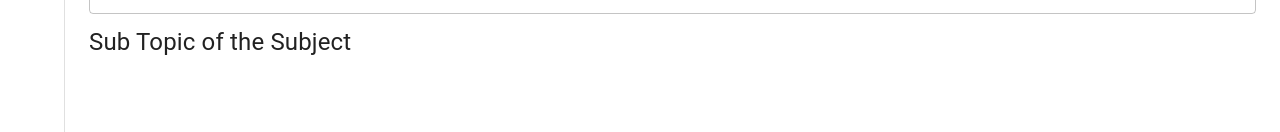
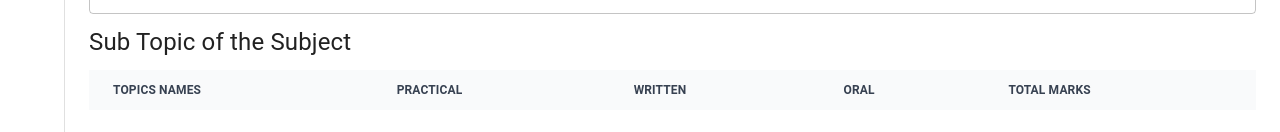
Before and after one commit to Piyush2627/LabProject, a React (Vite) app: page /makemarksheet in a window 1280 px wide. Shown: the part 478-610 px from the top of the page. Built offline with nearby package versions, Linux system fonts and the light colour scheme.

Commit message:
card render done

```diff
--- a/src/components/pages/MakeMarksheet/MakeMarksheet.tsx
+++ b/src/components/pages/MakeMarksheet/MakeMarksheet.tsx
@@ -115,10 +115,37 @@ function MakeMarksheet() {
           <div className="">
             <p className="text-md py-3 text-2xl"> Sub Topic of the Subject</p>
             <div>
-              {index !== null &&
-                SubjectData[index].sub_subjectName.map((subSubject, idx) => (
-                  <SubjectSubTopic key={idx} subtopics={subSubject} />
-                ))}
+              <div className="relative overflow-x-auto">
+                <table className="w-full text-sm text-left rtl:text-right text-gray-500 dark:text-gray-400">
+                  <thead className="text-xs text-gray-700 uppercase bg-gray-50 dark:bg-gray-700 dark:text-gray-400">
+                    <tr>
+                      <th scope="col" className="px-6 py-3">
+                        Topics Names{" "}
+                      </th>
+                      <th scope="col" className="px-6 py-3">
+                        Practical
+                      </th>
+                      <th scope="col" className="px-6 py-3">
+                        Written
+                      </th>
+                      <th scope="col" className="px-6 py-3">
+                        oral
+                      </th>
+                      <th scope="col" className="px-6 py-3">
+                        TOTAL MARKS
+                      </th>
+                    </tr>
+                  </thead>
+                  <tbody>
+                    {index !== null &&
+                      SubjectData[index].sub_subjectName.map(
+                        (subSubject, idx) => (
+                          <SubjectSubTopic key={idx} subtopics={subSubject} />
+                        )
+                      )}
+                  </tbody>
+                </table>
+              </div>
             </div>
           </div>
         </Box>
--- a/src/components/pages/MakeMarksheet/MarksheetDoc.tsx
+++ b/src/components/pages/MakeMarksheet/MarksheetDoc.tsx
@@ -4,7 +4,6 @@ import { Page, Text, View, Document, StyleSheet } from "@react-pdf/renderer";
 const styles = StyleSheet.create({
   page: {
     flexDirection: "row",
-    backgroundColor: "#E4E4E4",
   },
   section: {
     border: "2px solid black",
--- a/src/components/pages/MakeMarksheet/SubjectSubTopic.tsx
+++ b/src/components/pages/MakeMarksheet/SubjectSubTopic.tsx
@@ -6,12 +6,36 @@ interface Props {
 }
 function SubjectSubTopic({ subtopics }: Props) {
   return (
-    <div>
-      <div className="p-3 flex align-middle">
-        <div>{subtopics}</div>
-        <div></div>
-      </div>
-    </div>
+    <tr className="bg-white border-b dark:bg-gray-800 dark:border-gray-700">
+      <th
+        scope="row"
+        className="px-6 py-4 font-medium text-gray-900 whitespace-nowrap dark:text-white"
+      >
+        {subtopics}
+      </th>
+      <td className="px-6 py-4">
+        <input
+          type="text"
+          id="default-input"
+          className="bg-gray-50 border border-gray-300 text-gray-900 text-sm rounded-lg focus:ring-blue-500 focus:border-blue-500 block w-full p-2.5 dark:bg-gray-700 dark:border-gray-600 dark:placeholder-gray-400 dark:text-white dark:focus:ring-blue-500 dark:focus:border-blue-500"
+        />
+      </td>
+      <td className="px-6 py-4">
+        <input
+          type="text"
+          id="default-input"
+          className="bg-gray-50 border border-gray-300 text-gray-900 text-sm rounded-lg focus:ring-blue-500 focus:border-blue-500 block w-full p-2.5 dark:bg-gray-700 dark:border-gray-600 dark:placeholder-gray-400 dark:text-white dark:focus:ring-blue-500 dark:focus:border-blue-500"
+        />
+      </td>
+      <td className="px-6 py-4">
+        <input
+          type="text"
+          id="default-input"
+          className="bg-gray-50 border border-gray-300 text-gray-900 text-sm rounded-lg focus:ring-blue-500 focus:border-blue-500 block w-full p-2.5 dark:bg-gray-700 dark:border-gray-600 dark:placeholder-gray-400 dark:text-white dark:focus:ring-blue-500 dark:focus:border-blue-500"
+        />
+      </td>
+      <td className="px-6 py-4">TOTAL AMOUNT = 14</td>
+    </tr>
   );
 }
 
```
